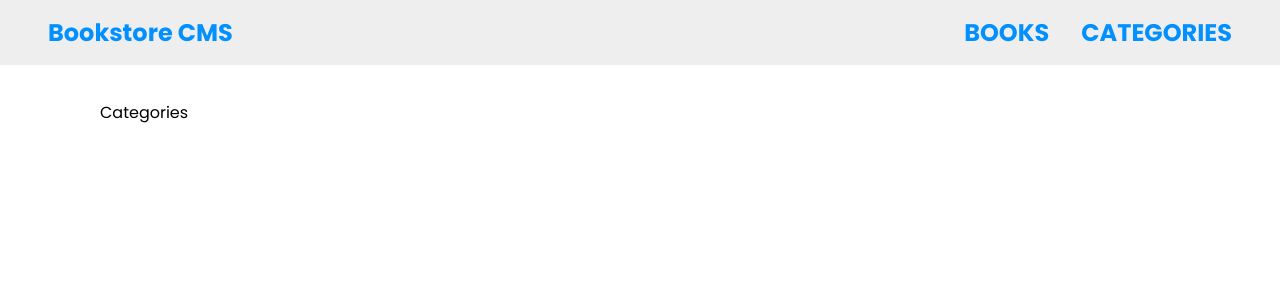
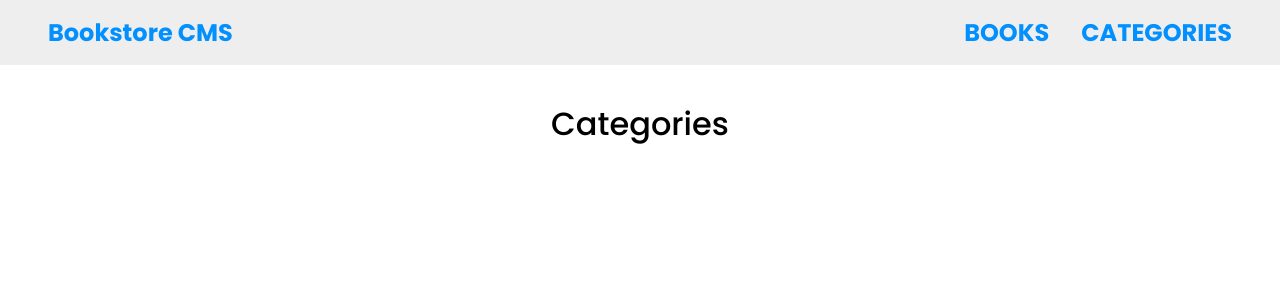
Before and after one commit to ajarek/react-89-vite-bookstore-cms-Router-6-11, a React (Vite) app: page /categories in a window 1280 px wide. Shown: the top 300 px of the page. Built offline with nearby package versions, Linux system fonts and the light colour scheme.

Commit message:
added filter categories

```diff
--- a/src/components/Record/Record.css
+++ b/src/components/Record/Record.css
@@ -5,6 +5,20 @@
   box-shadow: 2px 2px 5px rgba(0, 0, 0, 0.5);
   padding: 0 32px;
   margin-bottom: 16px;
+}
+.record-info button{
+  padding: 2px 4px;
+  background-color: var(--red);
+  color: var(--white);
+  border: none;
+  border-radius: 2px;
+  cursor: pointer;
+  box-shadow: 1px 1px 5px rgba(0, 0,0,0.5);
+  transition: all .2s ease;
+}
+.record-info button:hover{
+  transform: scale(1.05);
+  box-shadow: 2px 2px 7px rgba(0, 0,0,0.5);
 }
 .record .text-circle{
   display: flex;
--- a/src/components/Record/Record.jsx
+++ b/src/components/Record/Record.jsx
@@ -2,7 +2,7 @@ import { useState } from 'react'
 import './Record.css'
 import { CircularProgressbar } from 'react-circular-progressbar'
 import 'react-circular-progressbar/dist/styles.css'
-const Record = ({ categories, title, author, onClick }) => {
+const Record = ({ categories, title, author, onClick, boolean }) => {
   const [percentage, setPercentage] = useState(0)
   const handleInputs = (e) => {
     e.preventDefault()
@@ -14,7 +14,7 @@ const Record = ({ categories, title, author, onClick }) => {
         <p>{categories}</p>
         <h3>{title}</h3>
         <p>{author}</p>
-        <button onClick={onClick}>❌</button>
+        {boolean?<button onClick={onClick}>Remove Book</button>:null}
       </div>
       <div className="text-circle">
       <div className='circle'>
--- a/src/pages/Categories/Categories.css
+++ b/src/pages/Categories/Categories.css
@@ -1,4 +1,16 @@
-.categories{
-  height: 100vh;
-  padding: 100px;
+
+.home h1{
+  text-align: center;
+  font-weight: 500;
 }
+.home .select{
+  display: flex;
+  justify-content: space-evenly;
+  overflow-y: auto;
+}
+.home .select button{
+  margin-bottom: 16px;
+  padding: 8px 16px;
+  font-size: 1.1rem;
+  cursor: pointer;
+}
--- a/src/pages/Categories/Categories.jsx
+++ b/src/pages/Categories/Categories.jsx
@@ -1,8 +1,45 @@
+import { useState, useEffect } from 'react'
+import Record from '../../components/Record/Record'
 import './Categories.css'
 
 const Categories = () => {
+  const [categories, setCategories] = useState([])
+  const [categoriesArray, setCategoriesArray] = useState([])
+  const [categoriesWord, setCategoriesWord] = useState('')
+
+  useEffect(() => {
+    const newRecord = JSON.parse(localStorage.getItem('record'))
+    if (newRecord) {
+      setCategories(newRecord)
+    }
+  }, [])
+
+  useEffect(() => {
+    const removeDuplicate = categories.map((rc, i) => rc.categories)
+    setCategoriesArray (Array.from(new Set(removeDuplicate)))
+  }, [categories])
+  const handleFilter = (e)=>{
+    setCategoriesWord(e.target.textContent)
+  }
+
   return (
-    <div className='categories'>Categories</div>
+    <div className='home'>
+      <h1>Categories</h1>
+      <div className='select'>{categoriesArray.map((el,index)=><button key={index} onClick={handleFilter}>{el}</button>)}</div>
+      {categories
+      .filter((el)=>categoriesWord?el.categories===categoriesWord:true)
+      .map((rec) => {
+        return (
+          <Record
+            key={rec.id}
+            categories={rec.categories}
+            title={rec.title}
+            author={rec.author}
+            boolean={false}
+          />
+        )
+      })}
+    </div>
   )
 }
 
--- a/src/pages/Home/Home.css
+++ b/src/pages/Home/Home.css
@@ -1,4 +1,4 @@
 .home {
-  height: 100vh;
+  min-height: 100vh;
   padding: 100px;
 }
--- a/src/pages/Home/Home.jsx
+++ b/src/pages/Home/Home.jsx
@@ -9,7 +9,6 @@ const Home = () => {
   const [record, setRecord] = useState([])
 
   const onSubmit = (data) => {
-
     if (data) {
       const recordId = {
         author: data.author,
@@ -22,26 +21,27 @@ const Home = () => {
   }
 
   useEffect(() => {
-    if (record.length>0) {
-    localStorage.setItem('record', JSON.stringify(record))
+    if (record.length > 0) {
+      localStorage.setItem('record', JSON.stringify(record))
     }
   }, [record])
 
   useEffect(() => {
-    const newRecord = JSON.parse(localStorage.getItem("record"));
+    const newRecord = JSON.parse(localStorage.getItem('record'))
     if (newRecord) {
-      setRecord(newRecord);
+      setRecord(newRecord)
     }
-  }, []);
+  }, [])
 
   const handleDelete = (id) => {
-    const newFilterRecord = record.filter(rc => rc.id !== id)
+    const newFilterRecord = record.filter((rc) => rc.id !== id)
     localStorage.removeItem('record')
-    setRecord(newFilterRecord);
-  };
+    setRecord(newFilterRecord)
+  }
 
   return (
     <div className='home'>
+
       {record.map((rec) => {
         return (
           <Record
@@ -49,7 +49,8 @@ const Home = () => {
             categories={rec.categories}
             title={rec.title}
             author={rec.author}
-            onClick={()=>handleDelete(rec.id)}
+            onClick={() => handleDelete(rec.id)}
+           boolean={true}
           />
         )
       })}
```
